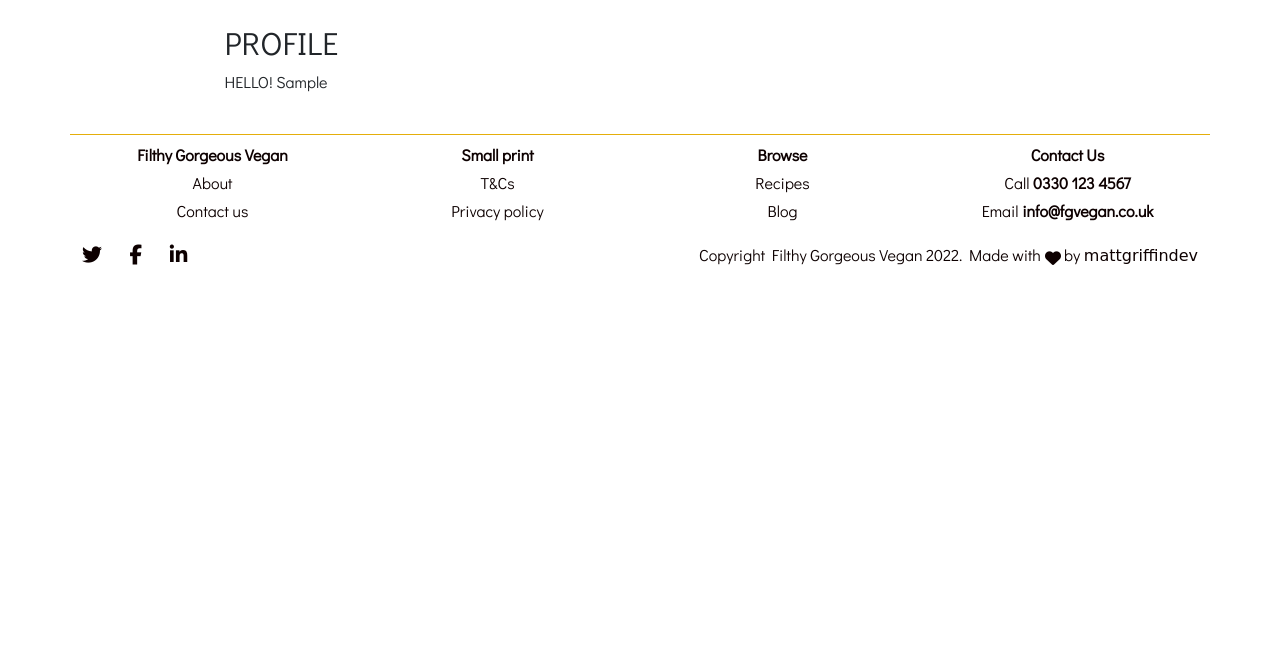
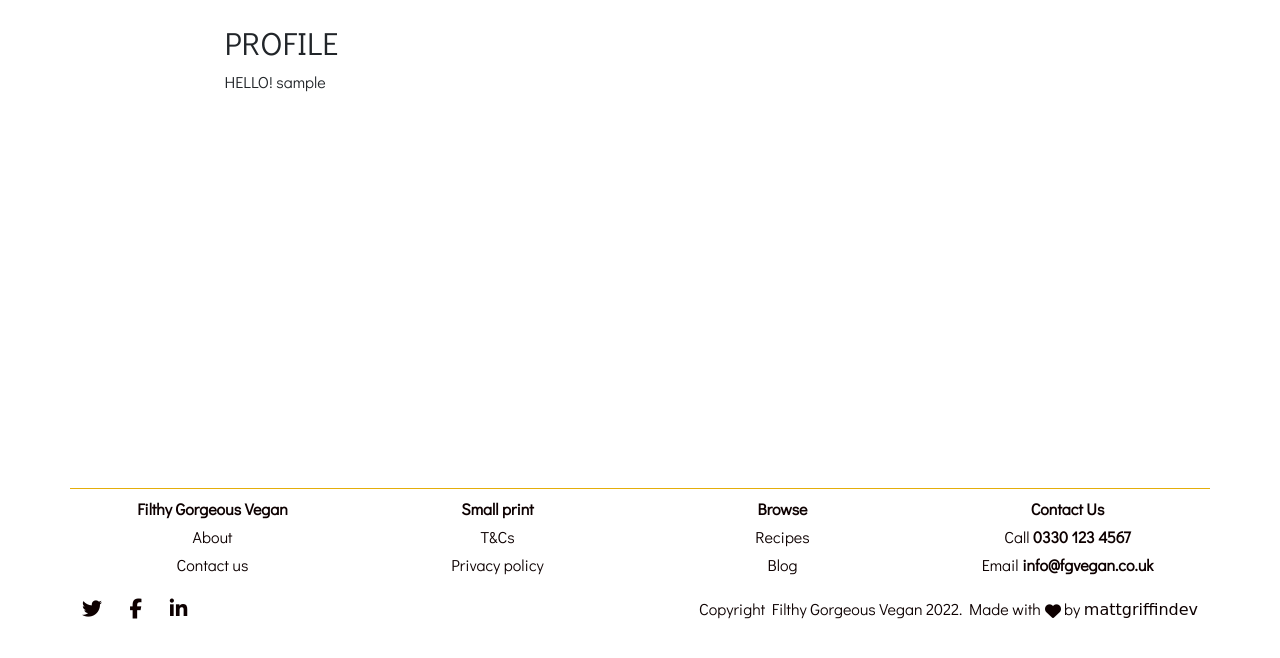
Before and after one commit to mattgriffindev/filfthy-gorgeous-vegan, a Flask app: page /profile in a window 1280 px wide. Shown: the part 80-738 px from the top of the page. Run offline with Flask 2, Linux system fonts and the light colour scheme; the visitor is signed in with stand-in values (Sample User, id 1); some libraries are stand-ins or nearby versions; some web fonts are replaced.

Commit message:
Amend profile - add session.user; Amend register.html - justify content ecenter; Amend routes.py - add logout()

```diff
--- a/cakebox/models.py
+++ b/cakebox/models.py
@@ -9,7 +9,7 @@
 
     def __repr__(self):
         # __repr__ to represent itself in the form of a string
-        return self.username, self.firstname
+        return db.Column(db.String(40), unique=True, nullable=False), self.firstname
 
 
 class Category(db.Model):
--- a/cakebox/routes.py
+++ b/cakebox/routes.py
@@ -1,4 +1,4 @@
-from flask import render_template, request, redirect, url_for, session
+from flask import render_template, request, redirect, url_for, flash, session
 from werkzeug.security import generate_password_hash, check_password_hash
 from cakebox import app, db
 from cakebox.models import Category, Recipe, Users
@@ -63,7 +63,7 @@
     return render_template("privacy.html")
 
 
-@app.route("/register/", methods=["GET", "POST"])
+@app.route("/register", methods=["GET", "POST"])
 def register():
     if "user" in session:
         flash("You're already logged in!")
@@ -71,7 +71,9 @@
 
     if request.method == "POST":
         # check if username already exists in db
-        existing_user = Users.query.filter(Users.username == request.form.get("username").lower()).all()
+        existing_user = Users.query.filter(Users.username ==
+                                           request.form.get(
+                                            "username").lower()).all()
 
         if existing_user:
             flash("Username already exists")
@@ -90,10 +92,18 @@
 
         # put the new user into 'session' cookie
         session["user"] = request.form.get("username")
-        flash("Registration successful!")
+        flash("Registration successful")
         return redirect(url_for("profile", username=session["user"]))
 
     return render_template("register.html")
+
+
+@app.route("/logout")
+def logout():
+    # remove user from session cookie
+    flash("You have been logged out. See you soon!")
+    session.pop("user")
+    return redirect(url_for("index"))
 
 
 @app.route("/recipes")
--- a/cakebox/static/css/style.css
+++ b/cakebox/static/css/style.css
@@ -72,9 +72,6 @@
 #footer {
 	position: relative;
 	bottom: 0;
-}
-
-#footer {
 	color: var(--dark-color);
 }
 
@@ -367,3 +364,9 @@
 .recipe-card {
 	border-top: 1px solid var(--brand-color);
 }
+
+
+
+#profile {
+	height: 55vh;
+}
--- a/cakebox/templates/profile.html
+++ b/cakebox/templates/profile.html
@@ -1,17 +1,17 @@
 {% extends "base.html" %}
 {% block header %}
-<!--about-->
-<section id="privacy" class="my-4">
+<!--profile-->
+<section id="profile" class="my-4">
     <div class="container">
         <div class="row d-flex justify-content-center">
             <div class="col-12 col-md-9">
                 <h2>PROFILE</h2>
-                <p>HELLO! {{ session.user|capitalize }}</p>
+                <p>HELLO! {{ session.user }} </p>
             </div>
         </div>
     </div>
 </section>
-<!--/about-->
+<!--/profile-->
 {% endblock %}
 
 {% block footer %}
--- a/cakebox/templates/register.html
+++ b/cakebox/templates/register.html
@@ -28,7 +28,7 @@
         <div class="row" style="justify-content:center">
             <div class="col-12 col-md-6 register-col">
                   <p>Complete the form below to register for a free account.</p>
-                <form method="POST" action="{{ url_for('register') }}">
+                <form method="POST"  class="contact-form" action="{{ url_for('register') }}">
                     <div class="mb-3">
                         <input type="text" class="form-control" name="username" id="username"
                             placeholder="User name (Required)" minlength="4" required>
```
